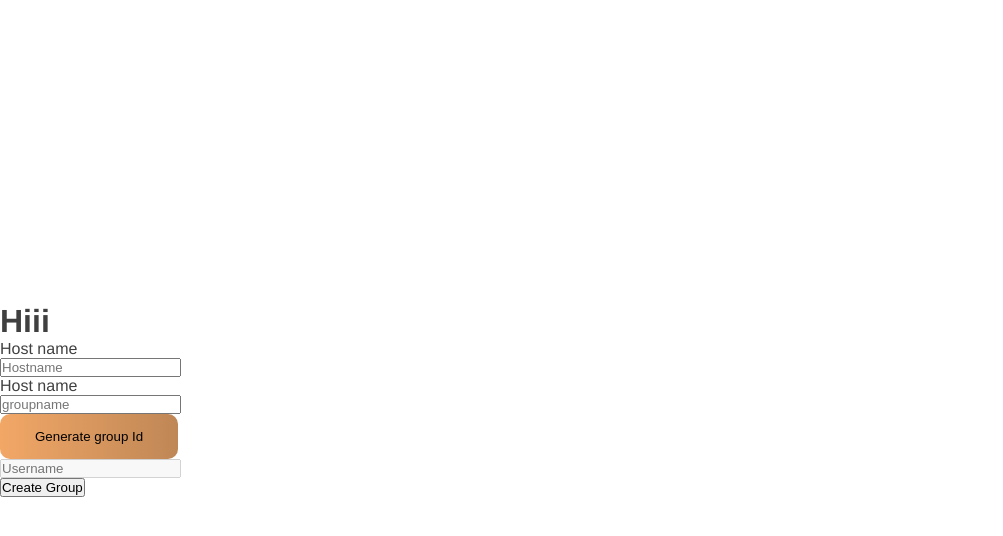
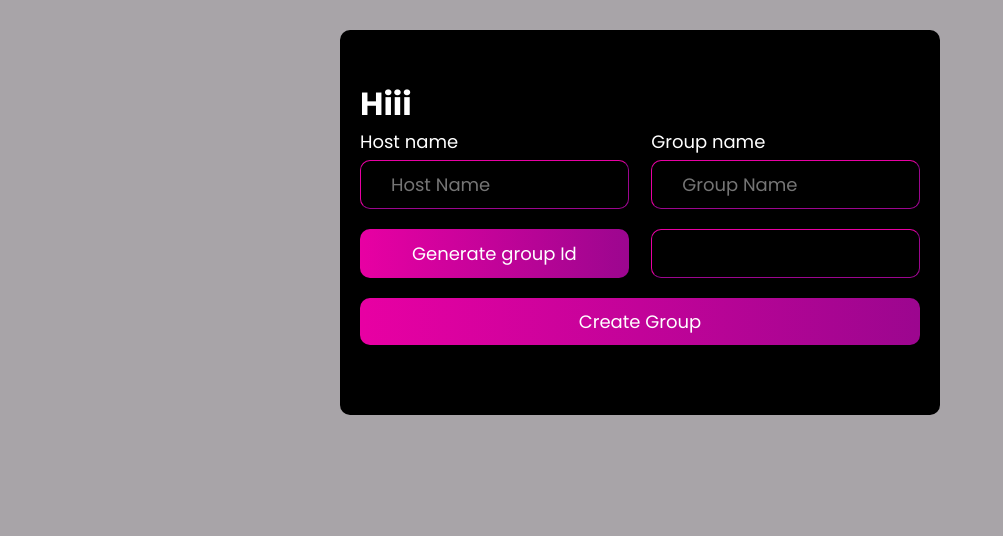
Before and after one commit to veedahv/chat-app, a Vue app: page / in a window 1280 px wide. Shown: the top 536 px of the page, without its empty margins (0-1003 px from the left). Built offline with nearby package versions, Linux system fonts and the light colour scheme; no server answers; the database is empty.

Commit message:
new commit

```diff
--- a/public/index.html
+++ b/public/index.html
@@ -4,6 +4,7 @@
     <meta charset="utf-8">
     <meta http-equiv="X-UA-Compatible" content="IE=edge">
     <meta name="viewport" content="width=device-width,initial-scale=1.0">
+    <link href="https://fonts.googleapis.com/css2?family=Poppins:wght@400;500;600;700&display=swap" rel="stylesheet">
     <link rel="icon" href="<%= BASE_URL %>favicon.ico">
     <title><%= htmlWebpackPlugin.options.title %></title>
   </head>
--- a/src/App.vue
+++ b/src/App.vue
@@ -1,15 +1,15 @@
 <template>
   <div id="app-main">
-  <div id="nav">
-    <!-- <router-link to="/">Login</router-link> | -->
-    <!-- <router-link :to="{name: 'Home'}">Home</router-link>  -->
-  </div>
-  <router-view/>
+    <div id="nav">
+      <!-- <router-link to="/">Login</router-link> | -->
+      <!-- <router-link :to="{name: 'Home'}">Home</router-link>  -->
+    </div>
+    <router-view />
   </div>
 </template>
 
 <style>
-
+/*
 :root {
   --primary-color: #F2A766;
   --sec-color: #BF8756;
@@ -17,12 +17,56 @@
   --light-color: #F2F2F2;
   --spare-color: #77788C;
   --white-color: #ffffff;
+} */
+
+:root {
+  --primary-color: #e800a3;
+  --sec-color: #9c068f;
+  --tertiary-color: #000000;
+  --light-color: #ffffff;
+  --spare-color: #a8a4a8;
+  --white-color: #ffffff;
+}
+
+/* Color Theme Swatches in Hex */
+.ThePINKmic-1-hex {
+  color: #000000;
+}
+.ThePINKmic-2-hex {
+  color: #ffffff;
+}
+.ThePINKmic-3-hex {
+  color: #a8a4a8;
+}
+.ThePINKmic-4-hex {
+  color: #e800a3;
+}
+.ThePINKmic-5-hex {
+  color: #9c068f;
+}
+
+/* Color Theme Swatches in RGBA */
+.ThePINKmic-1-rgba {
+  color: rgba(0, 0, 0, 1);
+}
+.ThePINKmic-2-rgba {
+  color: rgba(255, 255, 255, 1);
+}
+.ThePINKmic-3-rgba {
+  color: rgba(168, 163, 168, 1);
+}
+.ThePINKmic-4-rgba {
+  color: rgba(232, 0, 163, 1);
+}
+.ThePINKmic-5-rgba {
+  color: rgba(155, 6, 143, 1);
 }
 
 * {
   margin: 0;
   padding: 0;
   box-sizing: border-box;
+  font-family: 'Poppins', sans-serif;
 }
 #app {
   font-family: Avenir, Helvetica, Arial, sans-serif;
@@ -47,11 +91,74 @@
 } */
 
 .btn {
-  background: linear-gradient(to right, var(--primary-color)  0%, var(--sec-color) 100%);
-  padding: 15px 35px;
+  background: linear-gradient(
+    to right,
+    var(--primary-color) 0%,
+    var(--sec-color) 100%
+  );
+  color: var(--light-color);
+  padding: 10px 30px;
   border: none;
   outline: none;
   border-radius: 10px;
+  margin-bottom: 20px;
+  font-size: 18px;
+}
+
+.view {
+  width: 100vw;
+  height: 100vh;
+  padding: 20px;
+  background: var(--spare-color);
+}
+.auth-btn {
+  width: 100%;
+}
+.auth-form {
+  /* background: var(--spare-color); */
+  background: var(--tertiary-color);
+  color: var(--light-color);
+  max-width: 600px;
+  padding: 50px 20px;
+  margin: 10px auto;
+  border-radius: 10px;
+}
+
+.form-flx-box {
+  display: flex;
+  /* align-items: center; */
+  justify-content: space-between;
+}
+.form-flx-box > * {
+  flex-basis: 48%;
+}
+
+.form-label {
+  margin-bottom: 5px;
+  display: inline-block;
+  font-size: 18px;
+}
+
+.form-input {
+  font-size: 18px;
+  margin-bottom: 20px;
+  /* background: var(--light-color); */
+  background: transparent;
+  color: var(--light-color);
+  /* color: var(--tertiary-color); */
+  outline: none;
+  width: 100%;
+  /* border: none; */
+  border-radius: 10px;
+  padding: 10px 30px;
+  border: 1px solid;
+  border-color: var(--primary-color) var(--sec-color) var(--sec-color) var(--primary-color);
+}
+
+@media only screen and (max-width: 567px) {
+  .form-flx-box {
+    flex-direction: column;
+  }
 }
 
 </style>
--- a/src/views/CreateGroup.vue
+++ b/src/views/CreateGroup.vue
@@ -1,51 +1,52 @@
 <template>
   <div class="create-group">
-    <div class="view login">
+    <div class="view">
       <div class="login-box">
         <!-- <form class="login-form" @submit.prevent="login"> -->
-        <form class="login-form" @submit.prevent="createGroup">
+        <form class="auth-form" @submit.prevent="createGroup">
           <div class="form-main">
             <h1 class="login-intro">Hiii</h1>
-            <label for="hostname" class="host-label">Host name</label>
-            <!-- <input
-              type="text"
-              name="username"
-              id="username"
-              lass="username"
-              placeholder="Username"
-              v-model="inputUsername"
-            /> -->
+            <div class="form-flx-box">
+              <div class="form-input-box">
+                <label for="hostname" class="form-label">Host name</label>
                 <input
                   type="text"
                   name="hostname"
                   id="hostname"
-              class="hostname"
-              placeholder="Hostname"
+                  class="hostname form-input"
+                  placeholder="Host Name"
                   v-model="inputHostname"
                 />
-            <label for="username" class="user-label">Host name</label>
+              </div>
+              <div class="form-input-box">
+                <label for="username" class="form-label">Group name</label>
                 <input
                   type="text"
                   name="groupname"
                   id="groupname"
-              class="groupname"
-              placeholder="groupname"
+                  class="groupname form-input"
+                  placeholder="Group Name"
                   v-model="inputGroupName"
                 />
+              </div>
+            </div>
             <!-- <button type="button" value="" @click="generateGroupId">Generate group Id</button> -->
+            <div class="form-flx-box">
                 <button type="button" class="btn" @click="generateGroupId">
                   Generate group Id
                 </button>
+              <div class="form-input-box">
                 <input
                   type="text"
                   name="username"
                   id="username"
-              class="username"
-              placeholder="Username"
+                  class="username form-input"
                   v-model="inputGroupId"
                   disabled
                 />
-            <input type="submit" value="Create Group" />
+              </div>
+            </div>
+            <input type="submit" class="btn auth-btn" value="Create Group" />
           </div>
         </form>
       </div>
@@ -81,15 +82,15 @@ export default {
         groupName: "",
         groupMessages: [],
       }),
-      groupInfo: '',
-      groups: []
+      groupInfo: "",
+      groups: [],
     };
   },
   methods: {
     startGroup() {
       // this.$router.push({ path: '/Chat' });
       // this.$router.push({ name: "CreateGroup", params: { group: state } });
-      this.groupInfo = JSON.stringify(this.state),
+      (this.groupInfo = JSON.stringify(this.state)),
         console.log(this.state.groupName);
       this.$router.push({ name: "Chat", params: { group: this.groupInfo } });
     },
@@ -145,7 +146,7 @@ export default {
     generateGroupId() {
       console.log(this.groups);
       console.log(this.createGroupId());
-      this.groups.forEach(group => {
+      this.groups.forEach((group) => {
         console.log(group.groupId);
         if (this.createGroupId === group.groupId) {
           this.generateGroupId();
@@ -179,7 +180,6 @@ export default {
       });
 
       this.groups = groupsArr;
-
 
       // state.messages = messages;
       // });
@@ -299,16 +299,10 @@ export default {
 </script>
 
 <style scoped>
-.view {
-  width: 100vw;
-  height: 100vh;
-}
+
 .login {
   display: flex;
   align-items: center;
-}
-.chat {
-  padding: 50px 20px;
 }
 input {
   display: block;
```
Lines whose indentation alone changed are shown as unchanged.
